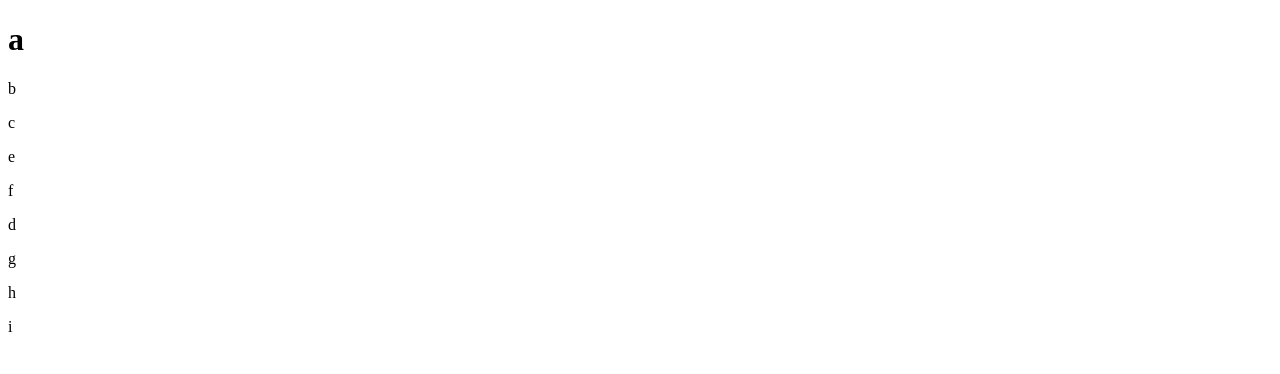
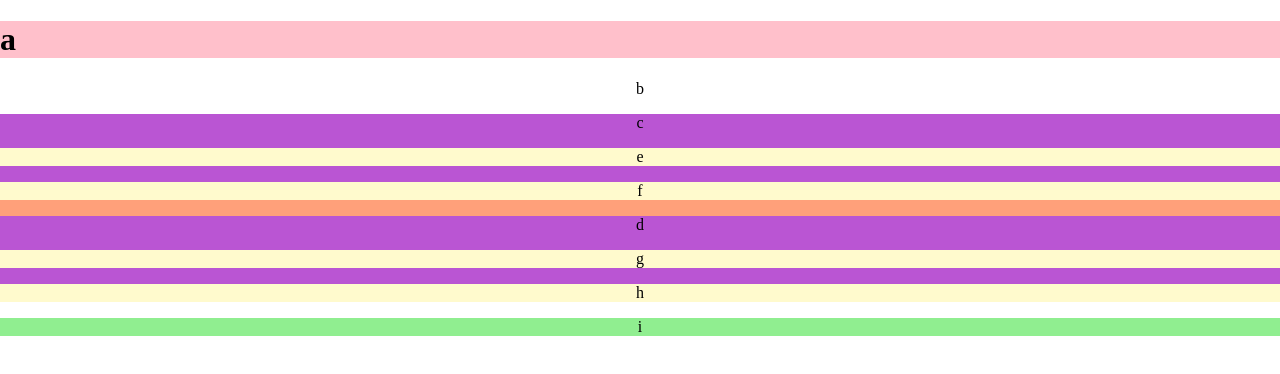
Before and after one commit to sarasaurus/ui-challenge-1, a plain HTML site: page index.html in a window 1280 px wide. Drawn offline with Linux system fonts and the light colour scheme.

Commit message:
linked stylesheets

```diff
--- a/index.html
+++ b/index.html
@@ -5,6 +5,9 @@
     <meta name="viewport" content="width=device-width, initial-scale=1.0">
     <meta http-equiv="X-UA-Compatible" content="ie=edge">
     <title>Document</title>
+    <link rel="stylesheet" href="styles/base.css">
+    <link rel="stylesheet" href="styles/layout.css">
+    <link rel="stylesheet" href="styles/modules.css">
 </head>
 <body>
     <header>
--- a/styles/base.css
+++ b/styles/base.css
@@ -0,0 +1,38 @@
+body, header, main, sidebar, footer, article, section, div {
+    margin: 0;
+    padding: 0;
+    width: 100%;
+}
+
+header {
+    background-color: pink;
+}
+
+main {
+    background-color: palegoldenrod;
+}
+
+sidebar {
+    background-color: lightblue;
+}
+
+footer {
+    background-color: lightgreen;
+}
+
+article {
+    background-color: lightsalmon;
+}
+
+section {
+    background-color: mediumorchid;
+}
+
+div {
+    background-color: lemonchiffon;
+}
+
+p {
+    color: black;
+    text-align: center;
+}
```
